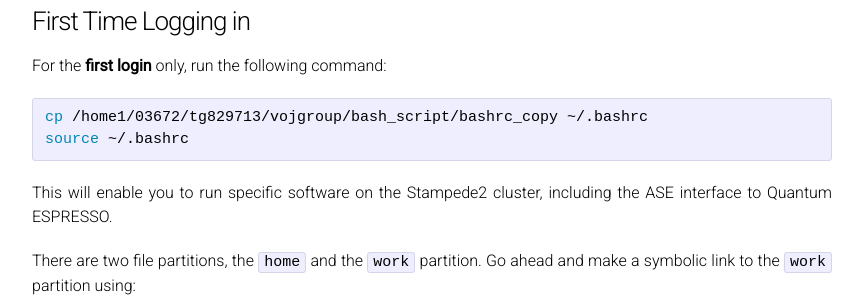
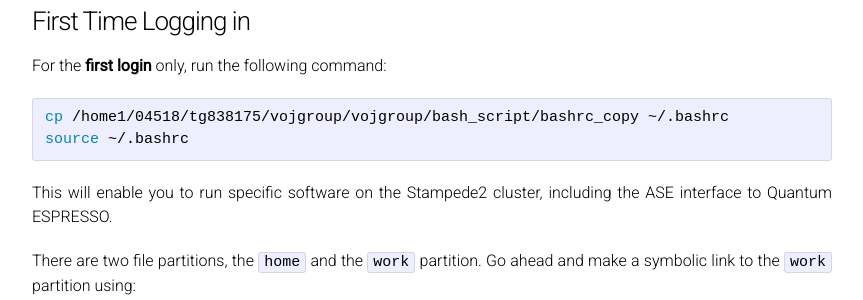
Before and after one commit to vojale/CBE544-2018.github.io, a Jekyll site: the page built from Clusters.md, in a window 1280 px wide and 900 px high, scrolled down 2098 px. Shown: the part 151-451 px from the top of the window, without its empty margins (208-1071 px from the left). Built offline with Jekyll 4.4.1, drawn with Linux system fonts in a browser that asks for light colours; our own code applies the rules of GitHub Pages for plain Markdown files.

Commit message:
Update Clusters.md

````diff
--- a/Clusters.md
+++ b/Clusters.md
@@ -96,7 +96,7 @@ ____
 For the **first login** only, run the following command:
 
 ```bash
-cp /home1/03672/tg829713/vojgroup/bash_script/bashrc_copy ~/.bashrc
+cp /home1/04518/tg838175/vojgroup/vojgroup/bash_script/bashrc_copy ~/.bashrc
 source ~/.bashrc
 ```
 
````
